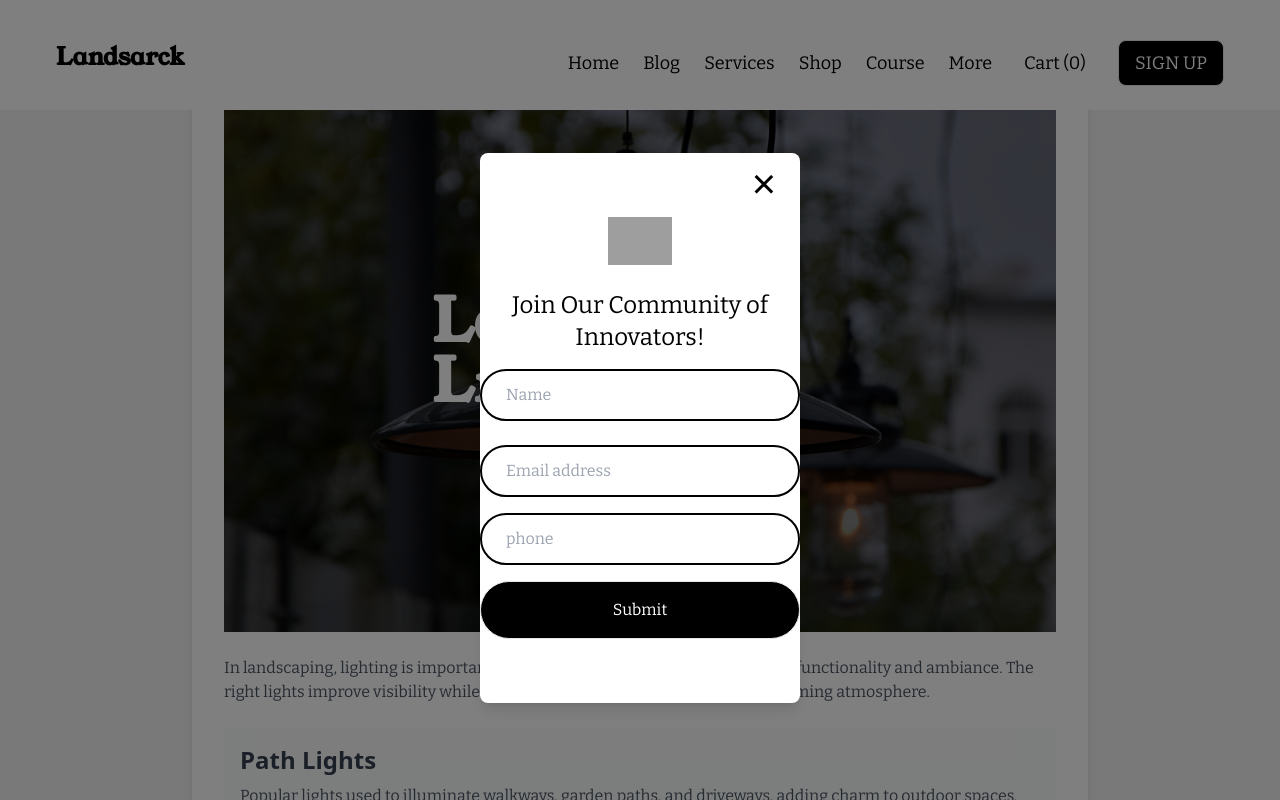
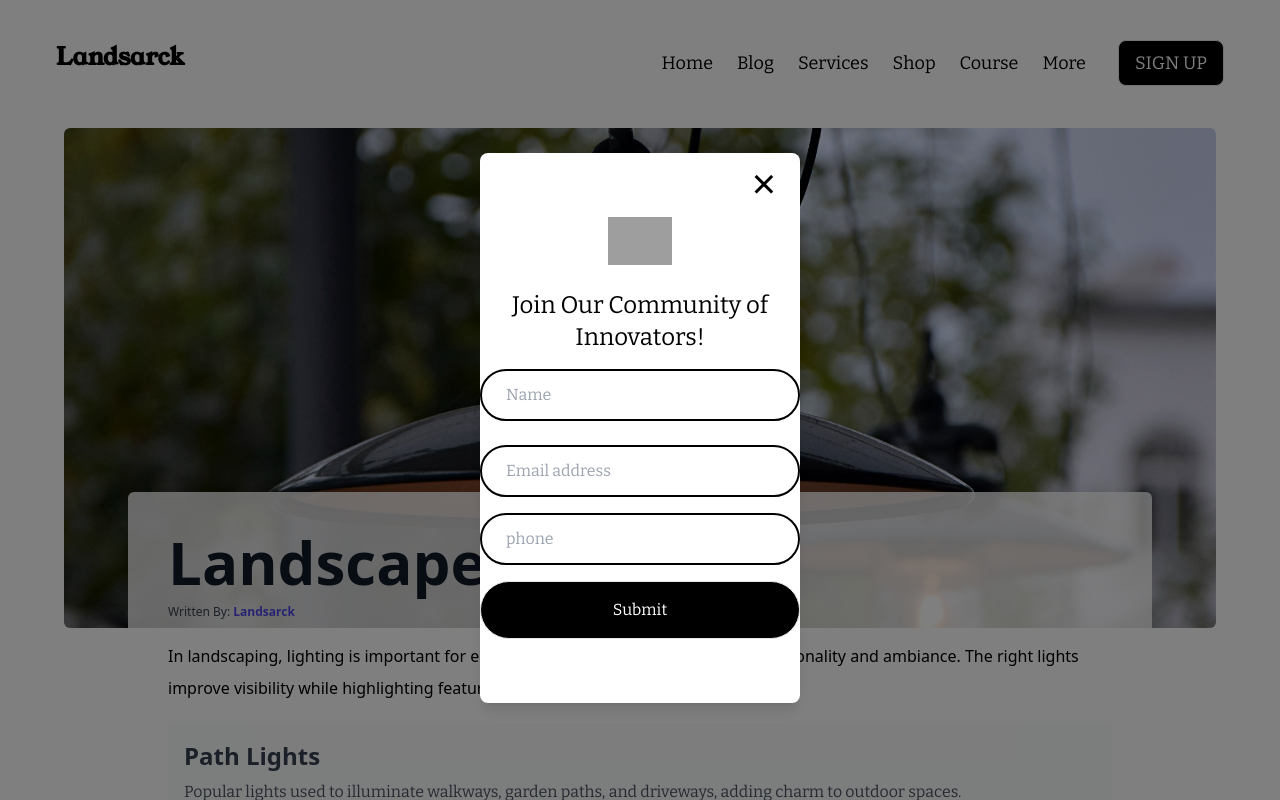
Before and after one commit to webservices715/Landsarck, a React (Vite) app in the folder Frontend/: page /blog/1 in a window 1280 px wide. Shown: the top 800 px of the page. Built offline with nearby package versions, Linux system fonts and the light colour scheme; grey boxes are pictures that could not be loaded.

Commit message:
ading new

```diff
--- a/Frontend/src/components/Blogdetail.jsx
+++ b/Frontend/src/components/Blogdetail.jsx
@@ -16,32 +16,60 @@ const Blogdetail = () => {
   }
 
   return (
-    <div className="min-h-screen p-10 flex items-center justify-center bg-gray-100">
-      <div className="bg-white p-8 rounded-lg shadow-lg max-w-4xl w-full">
+    <div className="max-w-screen-xl mx-auto mt-16 p-5 sm:p-10 md:p-16 relative">
       {blog.image && (
-      <div className="relative">
-      <img
-        src={blog.image}
-        alt="Blog"
-        className="w-full h-[70vh] object-cover rounded-t-lg filter brightness-50"
-      />
-      <h1 className="absolute top-1/2 left-1/2 transform -translate-x-1/2 -translate-y-1/2 text-6xl font-bold text-white font-young-serif">
-        {blog.heading}
-      </h1>
-    </div>
+        <div
+          className="bg-cover bg-center text-center overflow-hidden rounded-md"
+          style={{
+            minHeight: "500px",
+            backgroundImage: `url(${blog.image})`,
+          }}
+          title={blog.heading}
+        ></div>
+      )}
 
-        )}
-        <p className="text-gray-600 mb-6 mt-6 font-bitter">{blog.description}</p>
-        <div className="space-y-6">
+      <div className="max-w-5xl mx-auto mt-10">
+        <div className="rounded-b lg:rounded-b-none lg:rounded-r flex flex-col justify-between leading-normal">
+          <div className="bg-[#ffffffcb] relative top-0 rounded-md -mt-[11rem] p-5 sm:p-10">
+            <h1 className="text-gray-900 font-bold md:text-6xl text-4xl mb-3">{blog.heading}</h1>
+            <p className="text-gray-700 text-xs mt-2">
+              Written By:{" "}
+              <a
+                href="/"
+                className="text-indigo-600 font-semibold hover:text-gray-900 transition duration-500 ease-in-out"
+              >
+                Landsarck
+              </a>{" "}
+              {blog.categories?.map((category, index) => (
+                <span key={index}>
+                  <a
+                    href="#"
+                    className="text-xs text-indigo-600 font-medium hover:text-gray-900 transition duration-500 ease-in-out"
+                  >
+                    {category}
+                  </a>
+                  {index < blog.categories.length - 1 ? ", " : ""}
+                </span>
+              ))}
+            </p>
+
+            <p className="text-base leading-8 my-5">{blog.description}</p>
+
             {blog.items?.map((item, index) => (
-            <div key={index} className="p-4 rounded-md bg-opacity-80 bg-gray-50">
+              <div
+                key={index}
+                className="p-4 rounded-md bg-opacity-80 bg-gray-50 my-5"
+              >
                 {item.type && (
                   <h2 className="text-2xl font-semibold text-gray-700">{item.type}</h2>
                 )}
                 {item.name && (
-                <h2 className="text-2xl font-semibold text-gray-700 font-young-serif">{item.name}</h2>
+                  <h2 className="text-2xl font-semibold text-gray-700 font-young-serif">
+                    {item.name}
+                  </h2>
                 )}
                 <p className="text-gray-600 mt-2 font-bitter">{item.description}</p>
+
                 {item.uses && (
                   <div className="mt-4">
                     <h3 className="text-lg font-medium text-gray-700 font-young-serif">Uses:</h3>
@@ -52,9 +80,12 @@ const Blogdetail = () => {
                     </ul>
                   </div>
                 )}
+
                 {item.fixture_options && (
                   <div className="mt-4">
-                  <h3 className="text-lg font-medium text-gray-700 font-young-serif">Fixture Options:</h3>
+                    <h3 className="text-lg font-medium text-gray-700 font-young-serif">
+                      Fixture Options:
+                    </h3>
                     <ul className="list-disc pl-5 text-gray-600 font-bitter">
                       {item.fixture_options.map((option, i) => (
                         <li key={i}>{option}</li>
@@ -62,9 +93,11 @@ const Blogdetail = () => {
                     </ul>
                   </div>
                 )}
+
                 {item.design_tip && (
-                <p className=" mt-4 font-young-serif">
-                  <span className="font-medium text-gray-700">Design Tip:</span> {item.design_tip}
+                  <p className="mt-4 font-young-serif">
+                    <span className="font-medium text-gray-700">Design Tip:</span>{" "}
+                    {item.design_tip}
                   </p>
                 )}
               </div>
@@ -72,6 +105,7 @@ const Blogdetail = () => {
           </div>
         </div>
       </div>
+    </div>
   );
 };
 
--- a/Frontend/src/components/Header.jsx
+++ b/Frontend/src/components/Header.jsx
@@ -203,7 +203,7 @@ const Header = () => {
           </nav>
 
           {/* Cart and Auth Buttons */}
-          <NavLink to="/">Cart (0)</NavLink>
+          {/* <NavLink to="/">Cart (0)</NavLink> */}
           {/* <button
             onClick={openLogin}
             className={`hidden lg:inline px-4 py-2 border rounded-lg transition-all ${
```
Lines whose indentation alone changed are shown as unchanged.
